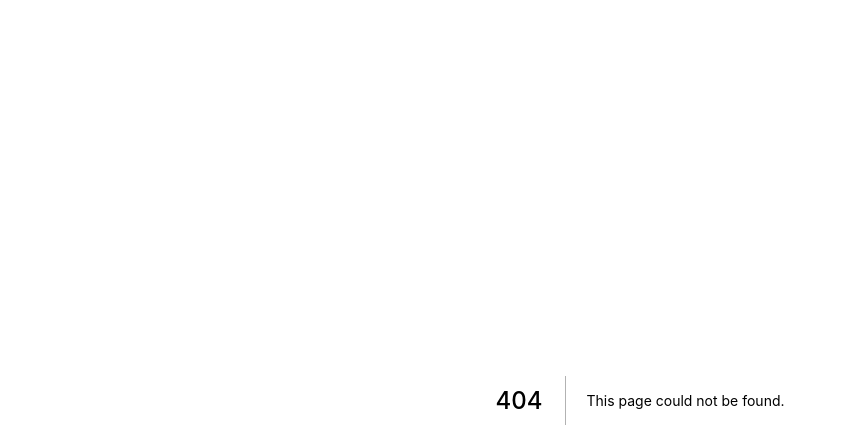
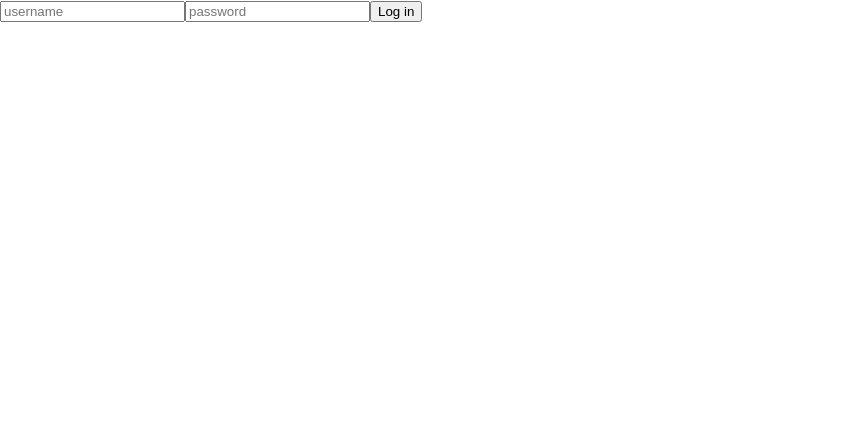
Before and after one commit to shivanishimpi/nextjs, a Next.js app: page /login in a window 1280 px wide. Before the commit this address had no page. Shown: the top 448 px of the page, without its empty margins (0-847 px from the left). Built offline with nearby package versions, Linux system fonts and the light colour scheme.

Commit message:
👤login-dashboard

```diff
--- a/components/linklist.js
+++ b/components/linklist.js
@@ -4,6 +4,11 @@ const LinkList = () => {
   return (
     <header>
       <ul>
+      <li>
+          <Link href="/login">
+            <a>Login</a>
+          </Link>
+        </li>
         <li>
           <Link as="/post/1" href="/post/[id]">
             <a>Papaya Cookie</a>
--- a/pages/index.js
+++ b/pages/index.js
@@ -12,7 +12,7 @@ const List = ({ items }) => {
   return (
     <>
       <div>
-        <Link as="./post/about-page" href="./post/[id]">
+        <Link as="./post/a" href="./post/[id]">
           <a>
             {" "}
             <h1>Click here to go to About page</h1>
--- /dev/null
+++ b/pages/login.js
@@ -0,0 +1,20 @@
+import { useRouter } from 'next/router';
+
+const Login = () => {
+	const router = useRouter();
+	const onLogin = (e) => {
+		e.preventDefault();
+
+		router.push('/dashboard'); //redirecting
+	};
+	return (
+		<>
+			<input placeholder="username" />
+			<input placeholder="password" type="password" />
+			<button onClick={onLogin} type="button">
+				Log in
+			</button>
+		</>
+	);
+};
+export default Login;
```
Also changed, not shown: pages/dashboard.js (added, +18 -0 lines).
